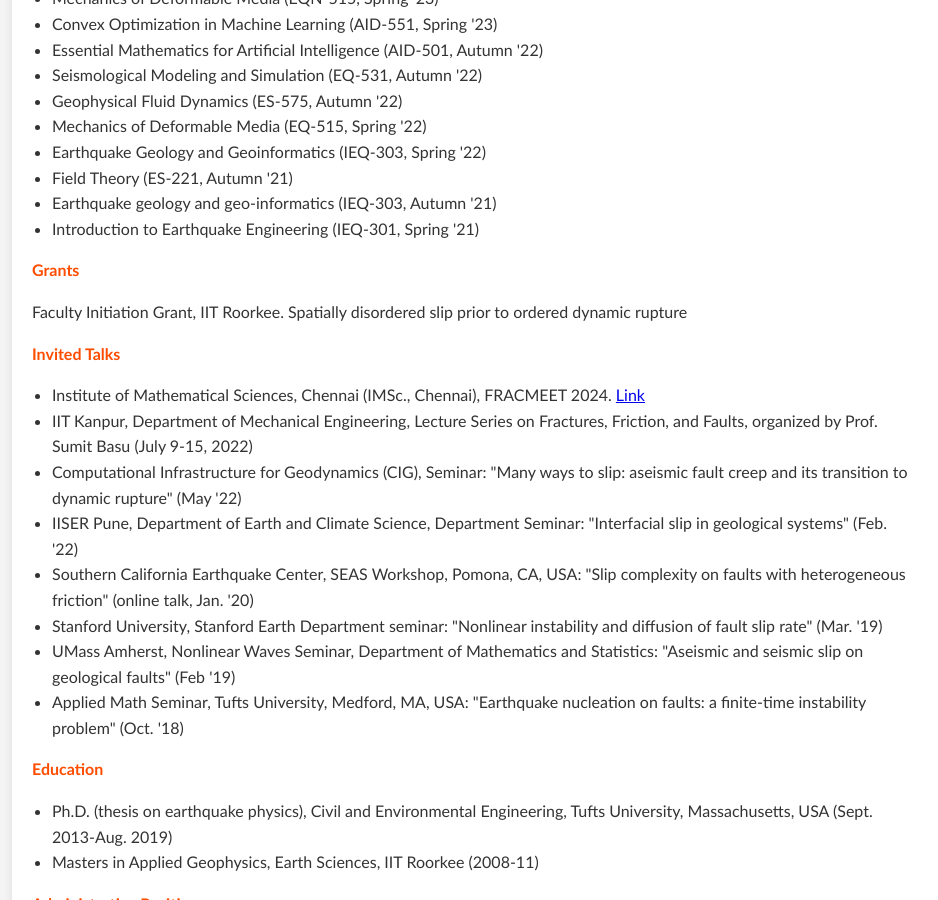
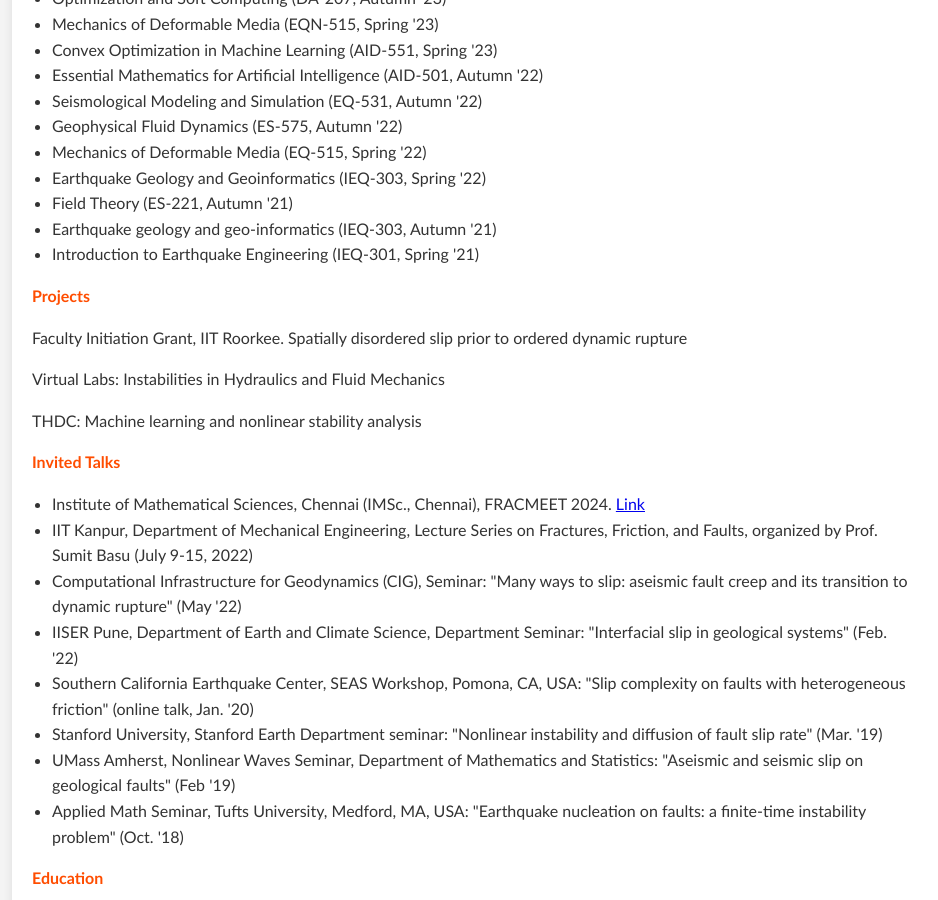
Before and after one commit to RaySohom/q, a Jekyll site: the page index.html, which Jekyll copies as it is, in a window 1280 px wide and 900 px high, scrolled down 985 px. Shown: the whole window, without its empty margins (8-946 px from the left). Built offline with Jekyll 4.4.1, drawn with Linux system fonts in a browser that asks for light colours; some web fonts are replaced.

Commit message:
Update index.html

```diff
--- a/index.html
+++ b/index.html
@@ -1,4 +1,4 @@
-<!DOCTYPE html>
+s<!DOCTYPE html>
 <html lang="en">
 <head>
     <link rel="stylesheet" href="style.css">
@@ -28,7 +28,6 @@
     <li> Transition of slow slip to dynamic rupture</li>
     <li> (Syntehtic-) Data-driven identification of dynamics governing landslide and earthquake </li>
     <li> Neural Networks based solutions of landslide basal slip and fault slip</li>
-
 </ul>
 
 
@@ -50,9 +49,10 @@
     <li>Earthquake geology and geo-informatics (IEQ-303, Autumn '21)</li>
     <li>Introduction to Earthquake Engineering (IEQ-301, Spring '21)</li>
 </ul>
-             <h2>Grants</h2>
-            <p>Faculty Initiation Grant, IIT Roorkee. Spatially disordered slip prior to ordered dynamic rupture</p>
-
+<h2>Projects</h2>
+<p> Faculty Initiation Grant, IIT Roorkee. Spatially disordered slip prior to ordered dynamic rupture</p>
+<p> Virtual Labs: Instabilities in Hydraulics and Fluid Mechanics</p>
+<p> THDC: Machine learning and nonlinear stability analysis</p>
 
 <h2>Invited Talks </h2>
 <ul>
```
